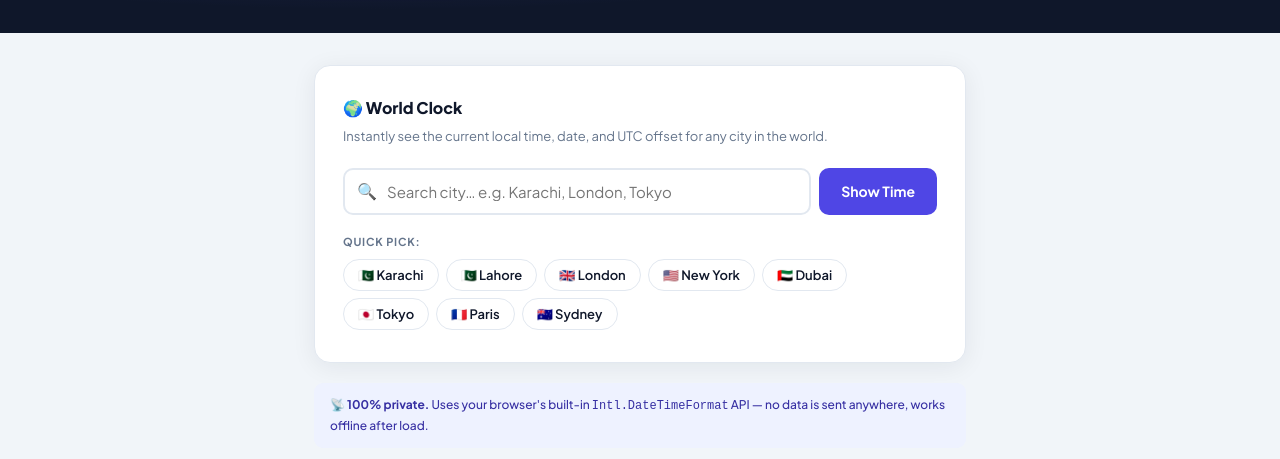
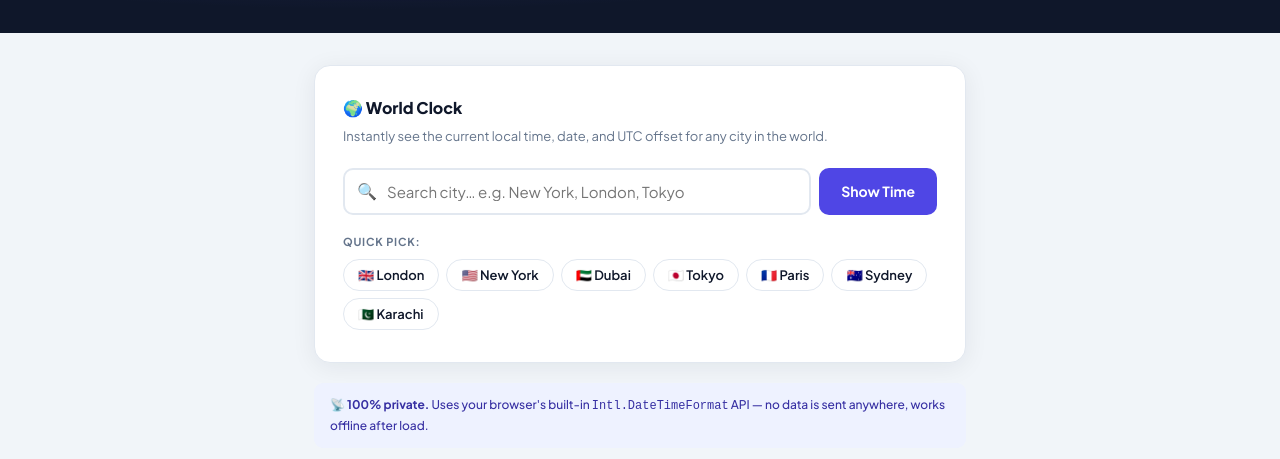
Before and after one commit to thelastbricksite/tagflow, a plain HTML site: page tools/world-clock.html in a window 1280 px wide. Shown: the part 330-789 px from the top of the page. Drawn offline with Linux system fonts and the light colour scheme.

Commit message:
Update world-clock.html

```diff
--- a/tools/world-clock.html
+++ b/tools/world-clock.html
@@ -154,7 +154,7 @@ footer a{color:#a5b4fc;text-decoration:none;}
       <div class="search-row">
         <div class="search-box" id="searchWrap">
           <span class="search-icon">🔍</span>
-          <input type="text" id="cityInput" placeholder="Search city… e.g. Karachi, London, Tokyo"
+          <input type="text" id="cityInput" placeholder="Search city… e.g. New York, London, Tokyo"
             autocomplete="off" spellcheck="false"
             oninput="handleInput()" onkeydown="handleKey(event)"/>
           <div class="sug-box" id="sugBox"></div>
@@ -315,10 +315,11 @@ const CITIES=[
 ];
 
 const QUICK=[
-  {city:'Karachi',flag:'🇵🇰'},{city:'Lahore',flag:'🇵🇰'},
   {city:'London',flag:'🇬🇧'},{city:'New York',flag:'🇺🇸'},
   {city:'Dubai',flag:'🇦🇪'},{city:'Tokyo',flag:'🇯🇵'},
   {city:'Paris',flag:'🇫🇷'},{city:'Sydney',flag:'🇦🇺'},
+  {city:'Karachi',flag:'🇵🇰'},
+
 ];
 
 let current=null, mainTimer=null, boardTimers={}, board=[], sugMatches=[], sugIdx=-1;
```
